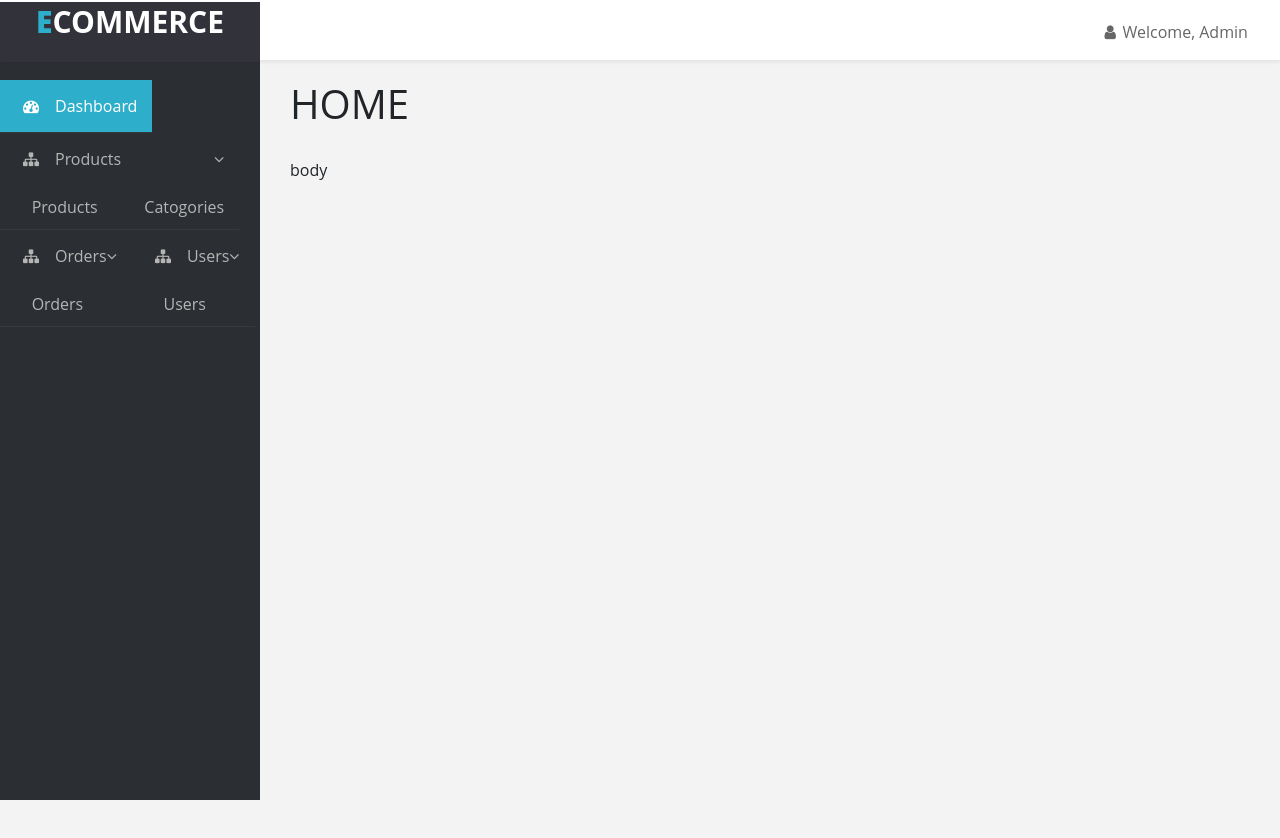
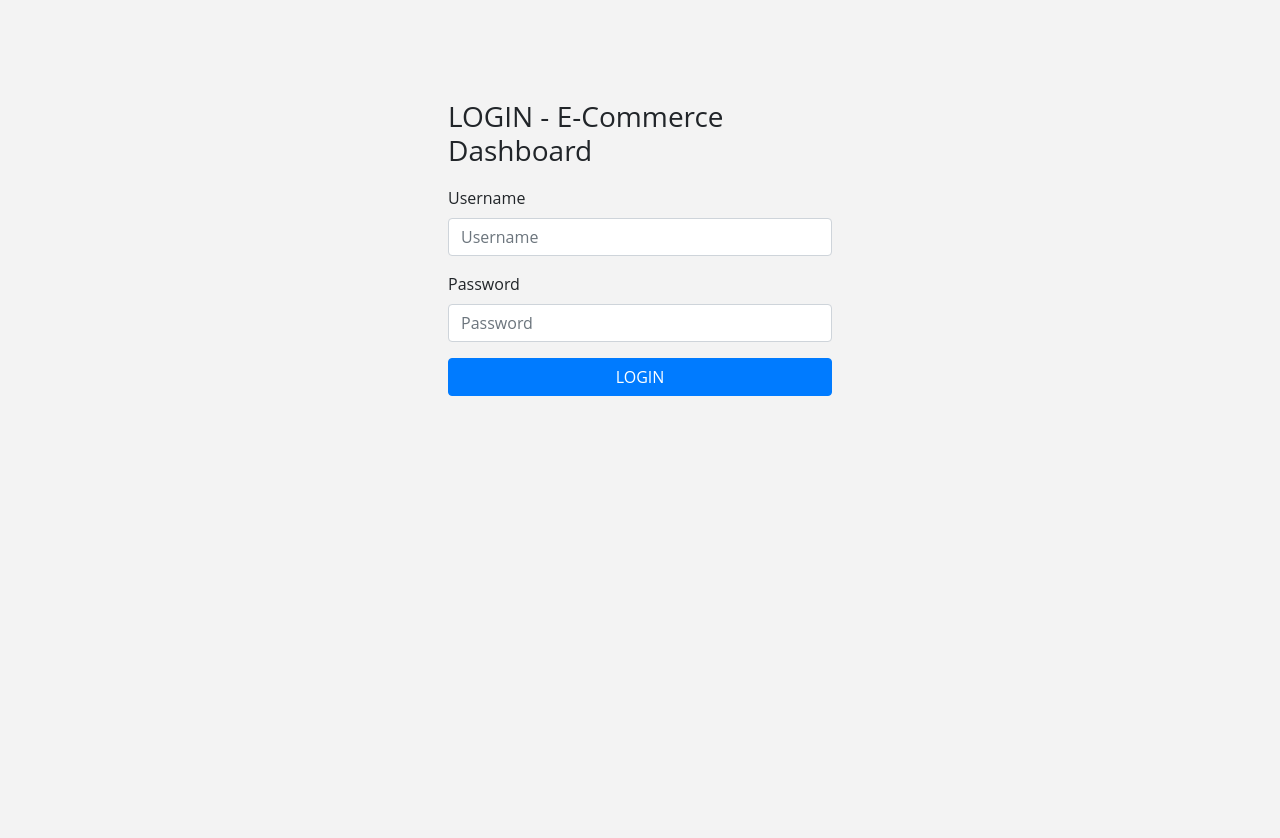
Before and after one commit to eddy-hu/ecommerce-dashboard-react, a React (Create React App) app: page /login in a window 1280 px wide. Before the commit this address led to /. Shown: the top 838 px of the page. After the commit the page ends 800 px from the top, so only its background shows below. Built offline with nearby package versions, Linux system fonts and the light colour scheme.

Commit message:
add login page

```diff
--- a/package.json
+++ b/package.json
@@ -4,6 +4,7 @@
   "private": true,
   "dependencies": {
     "font-awesome": "^4.7.0",
+    "node-sass": "^4.11.0",
     "react": "^16.8.1",
     "react-bootstrap": "^1.0.0-beta.5",
     "react-dom": "^16.8.1",
--- a/src/App.jsx
+++ b/src/App.jsx
@@ -1,23 +1,39 @@
-import React, { Component } from 'react';
-import ReactDom from 'react-dom';
-import { BrowserRouter as Router, Redirect, Switch, Route, Link } from 'react-router-dom';
+import React, { Component } from "react";
+import ReactDom from "react-dom";
+import Login from "./page/login";
+import {
+  BrowserRouter as Router,
+  Redirect,
+  Switch,
+  Route,
+  Link
+} from "react-router-dom";
 
-import Home from './page/home';
-import Layout from './component/layout';
+import Home from "./page/home";
+import Layout from "./component/layout";
 
 class App extends Component {
   render() {
     return (
       <div className="App">
         <Router>
+          <Switch>
+            <Route exact path="/login" component={Login} />
+            <Route
+              exact
+              path="/"
+              render={props => (
                 <Layout>
                   <Switch>
-             <Route exact path="/" component={Home}/>
-             <Route exact path="/product" component={Home}/>
-             <Route exact path="/product-category" component={Home}/>
+                    <Route exact path="/" component={Home} />
+                    <Route exact path="/product" component={Home} />
+                    <Route exact path="/product-category" component={Home} />
                     <Redirect from="*" to="/" />
                   </Switch>
                 </Layout>
+              )}
+            />
+          </Switch>
         </Router>
       </div>
     );
--- /dev/null
+++ b/src/page/login/index.jsx
@@ -0,0 +1,60 @@
+import React from "react";
+import Header from "../../component/header";
+import "./index.scss";
+
+class Login extends React.Component {
+    constructor(props){
+        super(props);
+        this.state= {
+            username: '',
+            password: '',
+        }
+
+    }
+
+    onUserNameChange(e){
+        console.log(e.target.value);
+        this.setState({
+            username: e.target.value
+        });
+    }
+
+  render() {
+    return (
+      <div >
+             <div className="panel panel-default login-card">
+          <h3>LOGIN - E-Commerce Dashboard</h3>
+          <br></br>
+          <div className="panel-body">
+            <form>
+              <div className="form-group">
+                <label htmlFor="username">Username</label>
+                <input
+                  type="text"
+                  className="form-control"
+                  id="username"
+                  placeholder="Username"
+                  onChange={ e => this.onUserNameChange(e)}
+                />
+              </div>
+              <div className="form-group">
+                <label htmlFor="password">Password</label>
+                <input
+                  type="password"
+                  className="form-control"
+                  id="password"
+                  placeholder="Password"
+                />
+              </div>
+              <button type="submit" className="btn btn-block btn-primary">
+                LOGIN
+              </button>
+            </form>
+          </div>
+        </div>
+      </div>
+    );
+  }
+}
+
+export default Login;
--- /dev/null
+++ b/src/page/login/index.scss
@@ -0,0 +1,7 @@
+.login-card{
+    display: block;
+    margin-top: 100px;
+  margin-left: auto;
+  margin-right: auto;
+  width: 30%;
+}
--- /dev/null
+++ b/src/util/index.jsx
@@ -0,0 +1,6 @@
+class Util{
+
+}
+
+
+export default Util;
```
Also changed, not shown: 1 other file (tests, documents, lock files or other folders). Lines whose indentation alone changed are shown as unchanged.
